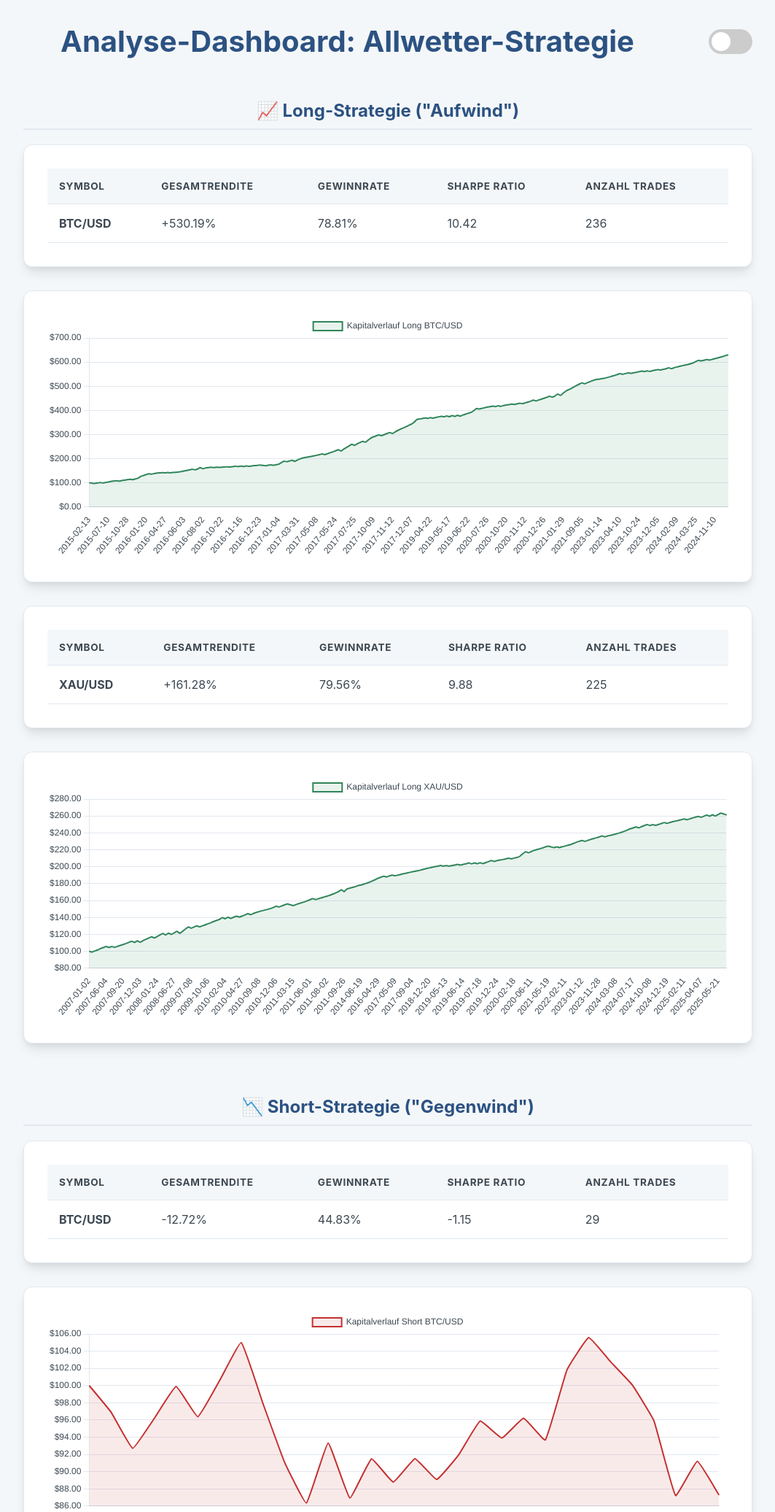
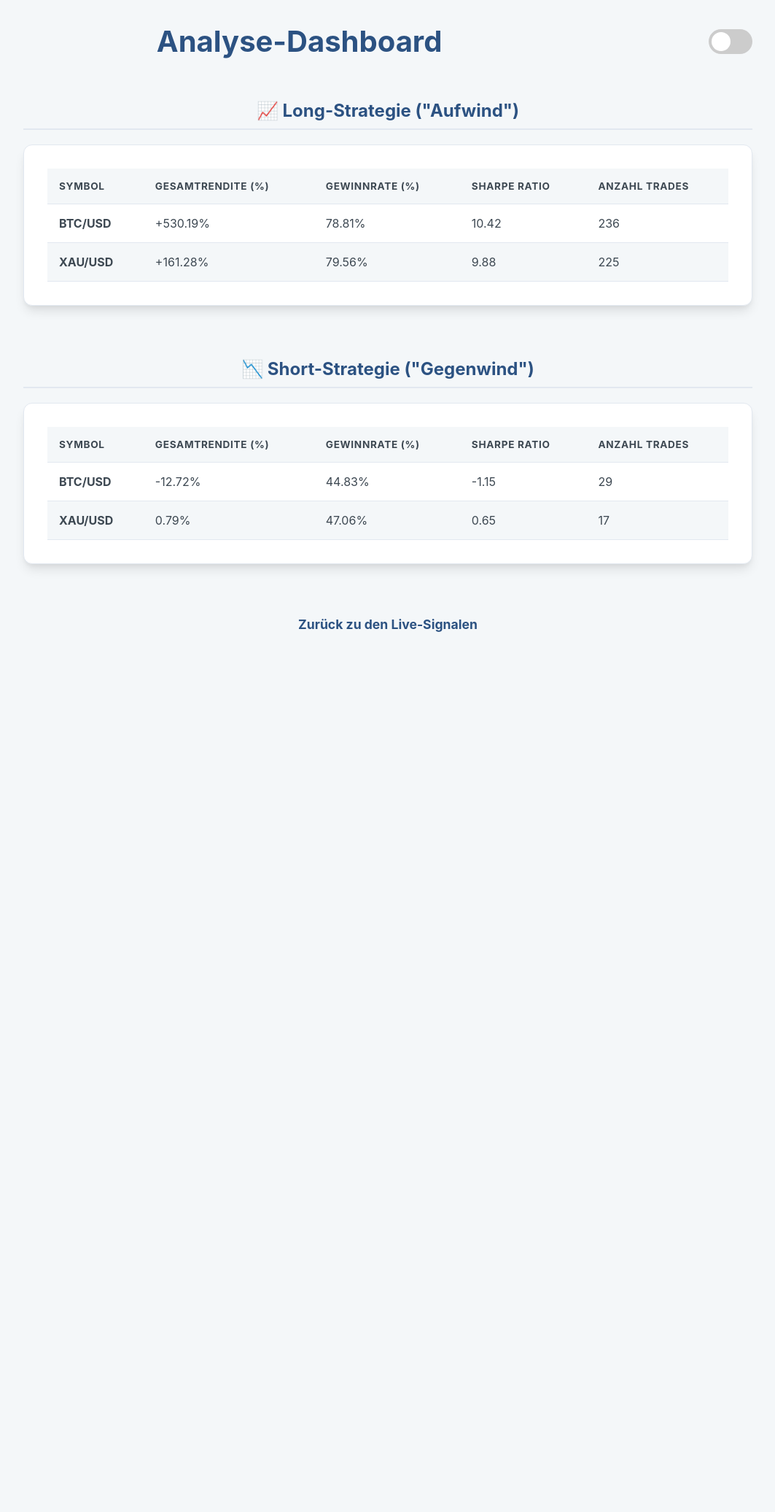
Before and after one commit to andyohneh/finanz-app-backend, a Flask app: page /dashboard in a window 1280 px wide. Shown: the top 2072 px of the page at 73% size, without its empty margins (108-1171 px from the left). After the commit the page ends 866 px from the top, so only its background shows below. Run offline with Flask 3, Linux system fonts and the light colour scheme.

Commit message:
Update Frontend

```diff
--- a/templates/dashboard.html
+++ b/templates/dashboard.html
@@ -157,29 +157,29 @@
   </head>
   <body>
     <div class="header-container">
-      <h1>Analyse-Dashboard: Allwetter-Strategie</h1>
+      <h1>Analyse-Dashboard</h1>
       <div class="theme-switch-wrapper">
-        <label class="theme-switch" for="checkbox"
-          ><input type="checkbox" id="checkbox" />
-          <div class="slider round"></div
-        ></label>
+        <label class="theme-switch" for="checkbox">
+          <input type="checkbox" id="checkbox" />
+          <div class="slider round"></div>
+        </label>
       </div>
     </div>
 
     <h2>📈 Long-Strategie ("Aufwind")</h2>
-    {% for result in results.long %}
     <div class="container">
       <table>
         <thead>
           <tr>
             <th>Symbol</th>
-            <th>Gesamtrendite</th>
-            <th>Gewinnrate</th>
+            <th>Gesamtrendite (%)</th>
+            <th>Gewinnrate (%)</th>
             <th>Sharpe Ratio</th>
             <th>Anzahl Trades</th>
           </tr>
         </thead>
         <tbody>
+          {% for result in results.long %}
           <tr>
             <td><strong>{{ result.Symbol }}</strong></td>
             <td>+{{ result['Gesamtrendite_%'] }}%</td>
@@ -187,34 +187,31 @@
             <td>{{ result.Sharpe_Ratio }}</td>
             <td>{{ result.Anzahl_Trades }}</td>
           </tr>
+          {% else %}
+          <tr>
+            <td colspan="5" style="text-align: center">
+              Keine Long-Strategie-Daten gefunden.
+            </td>
+          </tr>
+          {% endfor %}
         </tbody>
       </table>
     </div>
-    <div
-      id="chart-container-long-{{ result.Symbol.replace('/', '') }}"
-      class="container"
-      style="height: 50vh"
-    >
-      <canvas
-        id="equity-chart-long-{{ result.Symbol.replace('/', '') }}"
-      ></canvas>
-    </div>
-    {% endfor %}
 
     <h2>📉 Short-Strategie ("Gegenwind")</h2>
-    {% for result in results.short %}
     <div class="container">
       <table>
         <thead>
           <tr>
             <th>Symbol</th>
-            <th>Gesamtrendite</th>
-            <th>Gewinnrate</th>
+            <th>Gesamtrendite (%)</th>
+            <th>Gewinnrate (%)</th>
             <th>Sharpe Ratio</th>
             <th>Anzahl Trades</th>
           </tr>
         </thead>
         <tbody>
+          {% for result in results.short %}
           <tr>
             <td><strong>{{ result.Symbol }}</strong></td>
             <td>{{ result['Gesamtrendite_%'] }}%</td>
@@ -222,77 +219,34 @@
             <td>{{ result.Sharpe_Ratio }}</td>
             <td>{{ result.Anzahl_Trades }}</td>
           </tr>
+          {% else %}
+          <tr>
+            <td colspan="5" style="text-align: center">
+              Keine Short-Strategie-Daten gefunden.
+            </td>
+          </tr>
+          {% endfor %}
         </tbody>
       </table>
     </div>
-    <div
-      id="chart-container-short-{{ result.Symbol.replace('/', '') }}"
-      class="container"
-      style="height: 50vh"
-    >
-      <canvas
-        id="equity-chart-short-{{ result.Symbol.replace('/', '') }}"
-      ></canvas>
-    </div>
-    {% endfor %}
 
     <a href="/" class="back-link">Zurück zu den Live-Signalen</a>
 
     <script>
-      document.addEventListener('DOMContentLoaded', function() {
-          const resultsData = {{ results | tojson }};
-          const isDarkMode = document.body.classList.contains('dark-mode');
-
-          function drawChart(containerId, chartData, label, color, bgColor) {
-              const ctx = document.getElementById(containerId);
-              if (!ctx) return;
-              const labels = chartData.map(item => item.timestamp);
-              const data = chartData.map(item => item.equity);
-
-              new Chart(ctx.getContext('2d'), {
-                  type: 'line',
-                  data: {
-                      labels: labels,
-                      datasets: [{
-                          label: label, data: data, borderColor: color,
-                          backgroundColor: bgColor, fill: true, tension: 0.1,
-                          borderWidth: 2, pointRadius: 0
-                      }]
-                  },
-                  options: {
-                      responsive: true, maintainAspectRatio: false,
-                      scales: {
-                          y: { ticks: { callback: value => `$${value.toFixed(2)}`, color: isDarkMode ? '#e2e8f0' : '#3d4852' }, grid: { color: isDarkMode ? '#4a5568' : '#e2e8f0' } },
-                          x: { ticks: { color: isDarkMode ? '#e2e8f0' : '#3d4852' }, grid: { display: false } }
-                      },
-                      plugins: { legend: { labels: { color: isDarkMode ? '#e2e8f0' : '#3d4852' } } }
-                  }
-              });
-          }
-
-          if (resultsData.long && resultsData.long.length > 0) {
-              resultsData.long.forEach(result => {
-                  const symbolId = result.Symbol.replace('/', '');
-                  drawChart(`equity-chart-long-${symbolId}`, result.equity_curve, `Kapitalverlauf Long ${result.Symbol}`, isDarkMode ? '#68d391' : '#2f855a', isDarkMode ? 'rgba(104, 211, 145, 0.1)' : 'rgba(47, 133, 90, 0.1)');
-              });
-          }
-
-          if (resultsData.short && resultsData.short.length > 0) {
-              resultsData.short.forEach(result => {
-                  const symbolId = result.Symbol.replace('/', '');
-                  drawChart(`equity-chart-short-${symbolId}`, result.equity_curve, `Kapitalverlauf Short ${result.Symbol}`, isDarkMode ? '#fc8181' : '#c53030', isDarkMode ? 'rgba(252, 129, 129, 0.1)' : 'rgba(197, 48, 48, 0.1)');
-              });
-          }
-
-          const themeSwitch = document.getElementById('checkbox');
-          const currentTheme = localStorage.getItem('theme');
-          if (currentTheme) {
-              document.body.classList.add(currentTheme);
-              if (currentTheme === 'dark-mode') { themeSwitch.checked = true; }
-          }
-          themeSwitch.addEventListener('change', function(event) {
-              window.location.reload();
-          });
+      const themeSwitch = document.getElementById("checkbox");
+      const currentTheme = localStorage.getItem("theme");
+      if (currentTheme) {
+        document.body.classList.add(currentTheme);
+        if (currentTheme === "dark-mode") {
+          themeSwitch.checked = true;
+        }
+      }
+      themeSwitch.addEventListener("change", function (event) {
+        document.body.classList.toggle("dark-mode", event.target.checked);
+        localStorage.setItem(
+          "theme",
+          event.target.checked ? "dark-mode" : "light-mode"
+        );
       });
     </script>
   </body>
```
Also changed, not shown: templates/index.html (+3 -6 lines).
